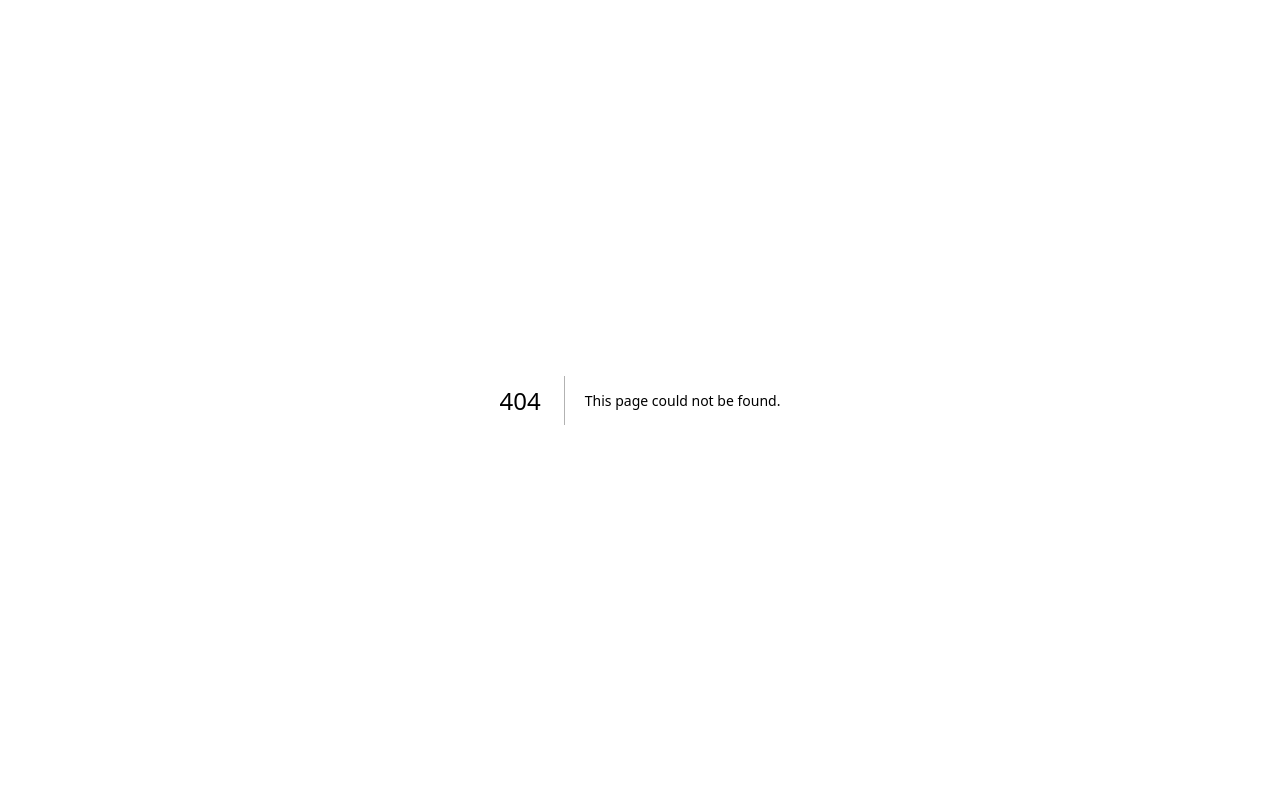
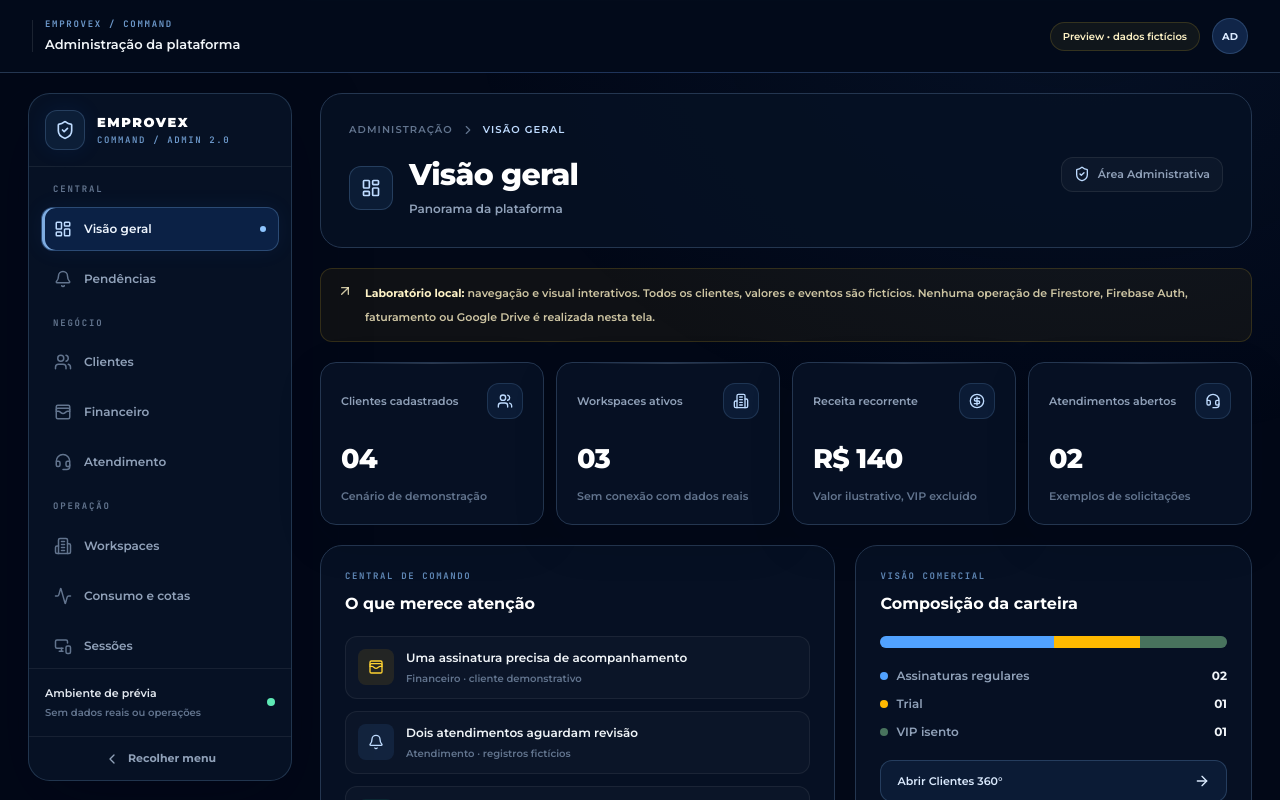
Before and after one commit to aprov-hgesm/Controles-de-Empenhos---Aprov, a Next.js app: page /admin2-preview in a window 1280 px wide. Before the commit this address had no page. Shown: the top 800 px of the page. Built offline with nearby package versions, Linux system fonts and the light colour scheme.

Commit message:
feat(admin2): rota localhost de prévia bloqueada fora de development

```diff
--- /dev/null
+++ b/app/admin2-preview/page.tsx
@@ -0,0 +1,15 @@
+import { notFound } from 'next/navigation';
+
+import { AdminCommandPreview } from '../../components/admin2/shell/AdminCommandPreview';
+
+/**
+ * Laboratório de design sem Firebase/Auth/dados de clientes.
+ * Disponível somente em next dev; em builds de produção retorna 404.
+ */
+export default function Admin2PreviewPage() {
+  if (process.env.NODE_ENV !== 'development') {
+    notFound();
+  }
+
+  return <AdminCommandPreview />;
+}
```
